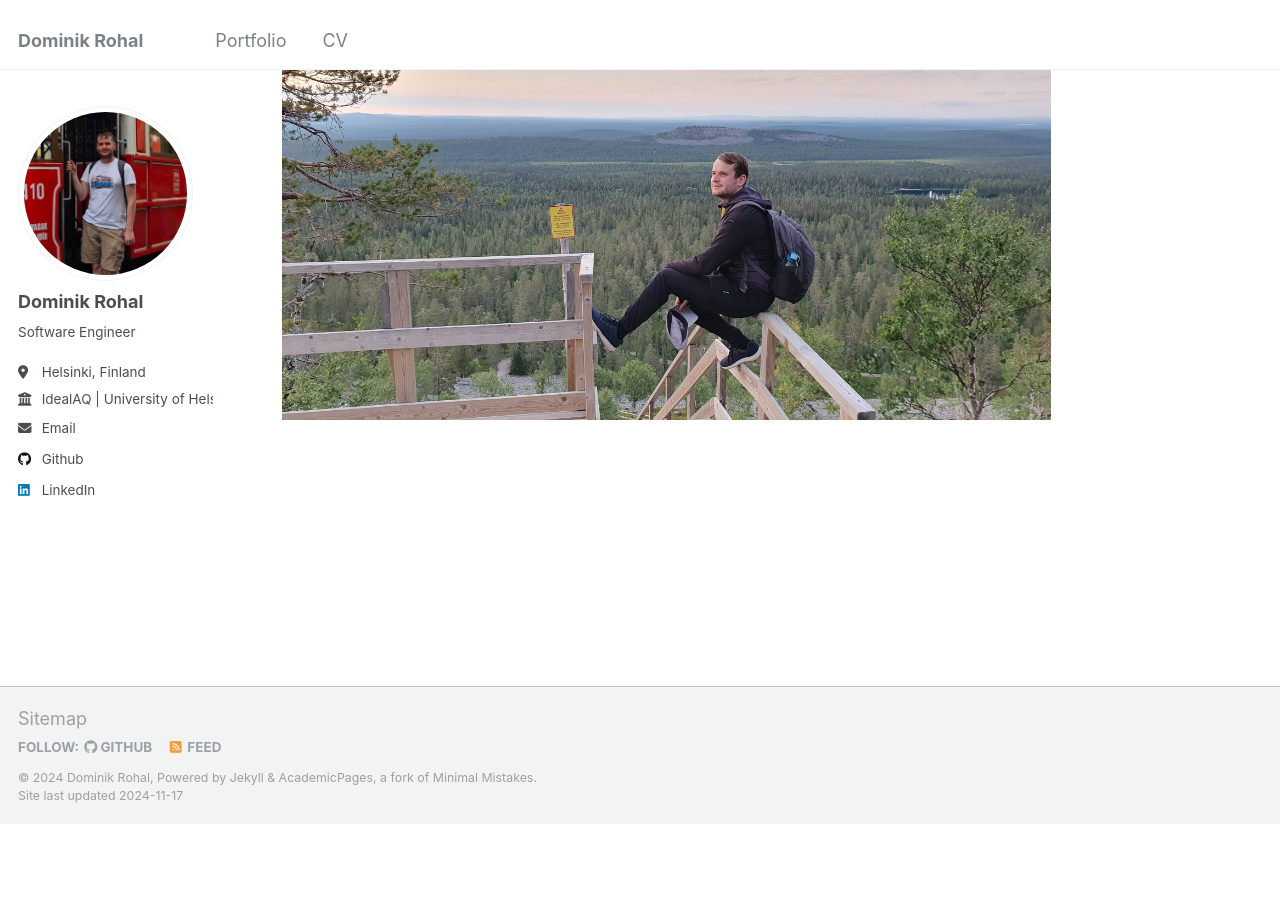
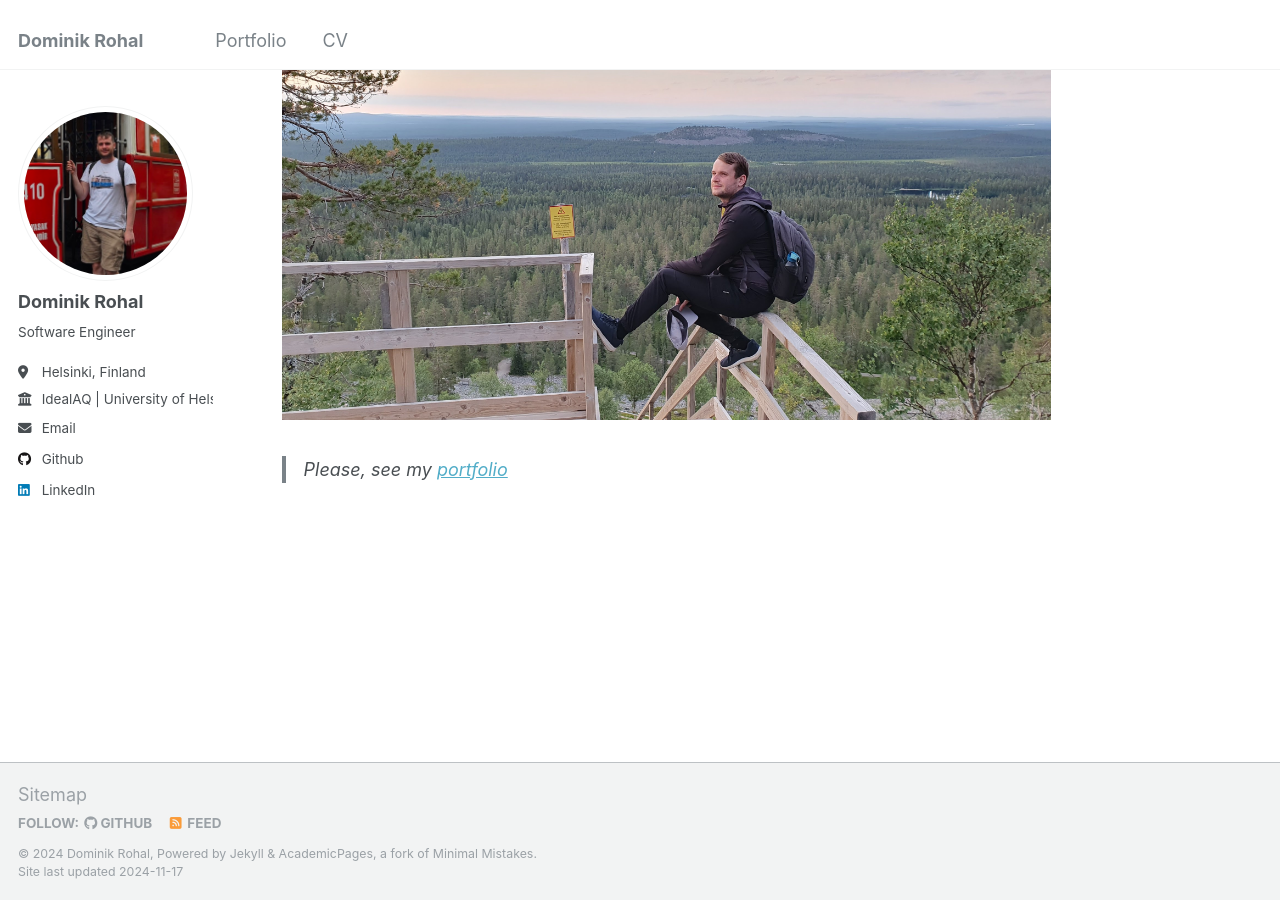
Before and after one commit to drohal3/drohal3.github.io, a Jekyll site: the page built from _pages/about.md, in a window 1280 px wide and 900 px high, scrolled down 903 px. Built offline with Jekyll 4.4.1, drawn with Linux system fonts in a browser that asks for light colours; before the commit the page ends 1727 px from its top, so only the background shows below that.

Commit message:
about me - portfolio link

```diff
--- a/_pages/about.md
+++ b/_pages/about.md
@@ -17,3 +17,5 @@ I moved to Finland for a double-degree program, which awarded me a second bachel
 
 In my free time, I enjoy traveling and playing board games with friends.
 ![Lapland](/images/lapland.jpg)
+
+> Please, see my [portfolio](/portfolio)
```
